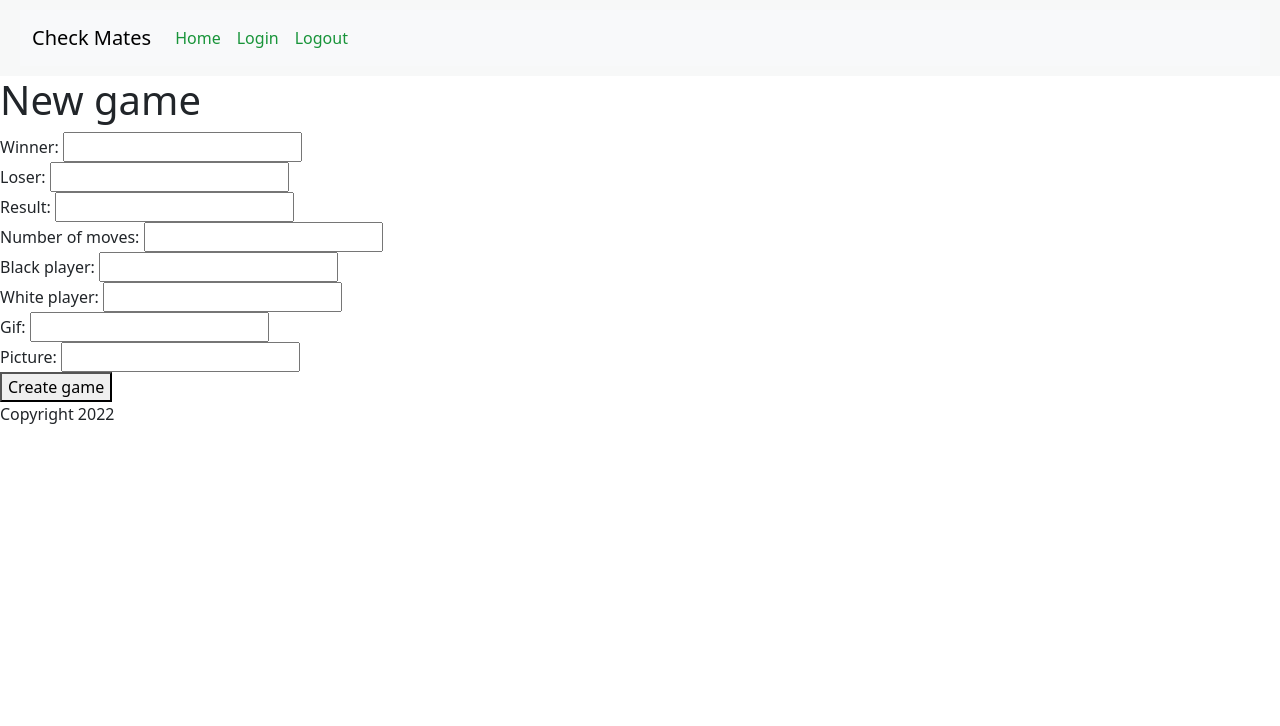
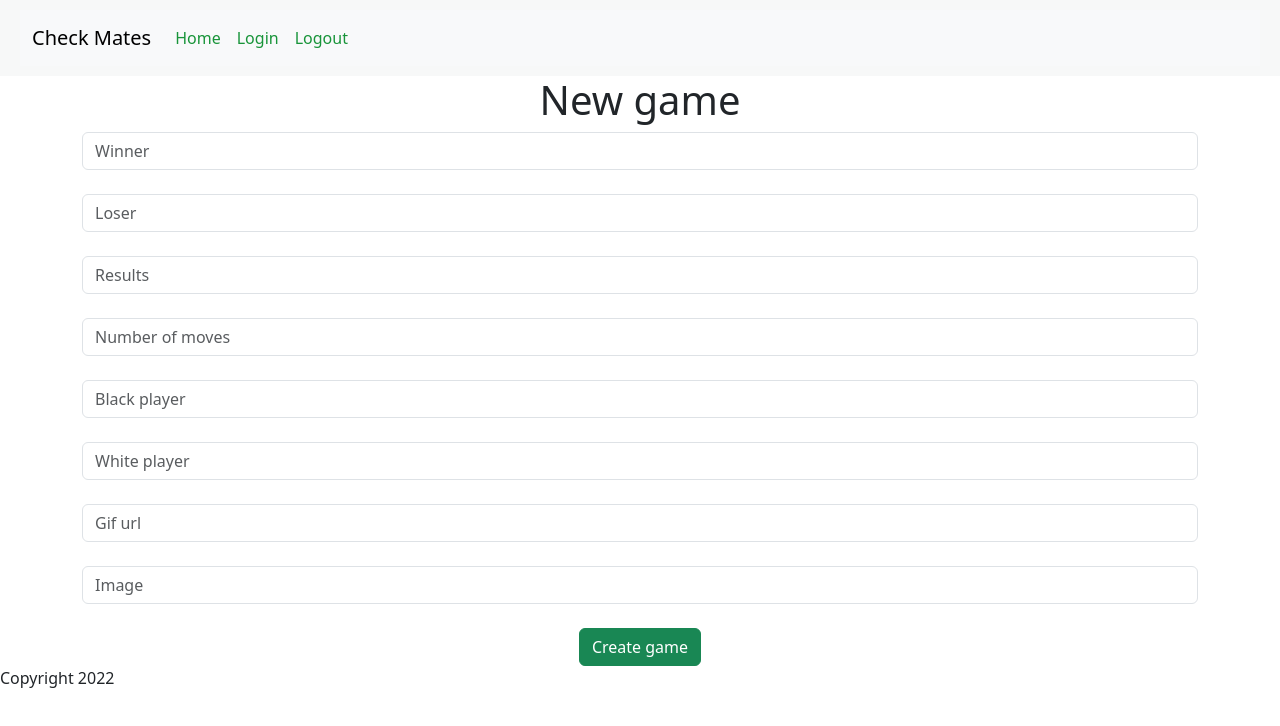
Before and after one commit to Emmanuel0124/chess-app-frontend, a React (Vite) app: page /gamenew in a window 1280 px wide. Shown: the top 726 px of the page. Built offline with nearby package versions, Linux system fonts and the light colour scheme; no server answers.

Commit message:
edit games new form to match the rest

```diff
--- a/src/GamesNew.jsx
+++ b/src/GamesNew.jsx
@@ -5,34 +5,42 @@ export function GamesNew(props) {
     props.onCreateGame(params, () => event.target.reset());
   };
   return(
-    <div>
+    <div id="gamesnew" className="container">
       <h1>New game</h1>
       <form onSubmit={handleSubmit}>
         <div>
-          Winner: <input name="winner" type="text"/>
+          <input placeholder="Winner" name="winner" type="text" className="form-control"/>
         </div>
+        <br></br>
         <div>
-          Loser: <input name="loser" type="text"/>
+          <input placeholder="Loser" name="loser" type="text" className="form-control"/>
         </div>
+        <br></br>
         <div>
-          Result: <input name="result" type="text"/>
+          <input placeholder="Results" name="result" type="text" className="form-control"/>
         </div>
+        <br></br>
         <div>
-          Number of moves: <input name="number_of_moves" type="text"/>
+          <input placeholder="Number of moves" name="number_of_moves" type="text" className="form-control"/>
         </div>
+        <br></br>
         <div>
-          Black player: <input name="black_player" type="text"/>
+          <input placeholder="Black player" name="black_player" type="text" className="form-control"/>
         </div>
+        <br></br>
         <div>
-          White player: <input name="white_player" type="text"/>
+          <input placeholder="White player" name="white_player" type="text" className="form-control"/>
         </div>
+        <br></br>
         <div>
-          Gif: <input name="image_url" type="text"/>
+          <input placeholder="Gif url" name="image_url" type="text" className="form-control"/>
         </div>
+        <br></br>
         <div>
-          Picture: <input name="picture" type="text"/>
+          <input placeholder="Image" name="picture" type="text" className="form-control"/>
         </div>
-        <button type="submit">Create game</button>
+        <br></br>
+        <button type="submit" className="btn btn-success">Create game</button>
       </form>
     </div>
   );
```
